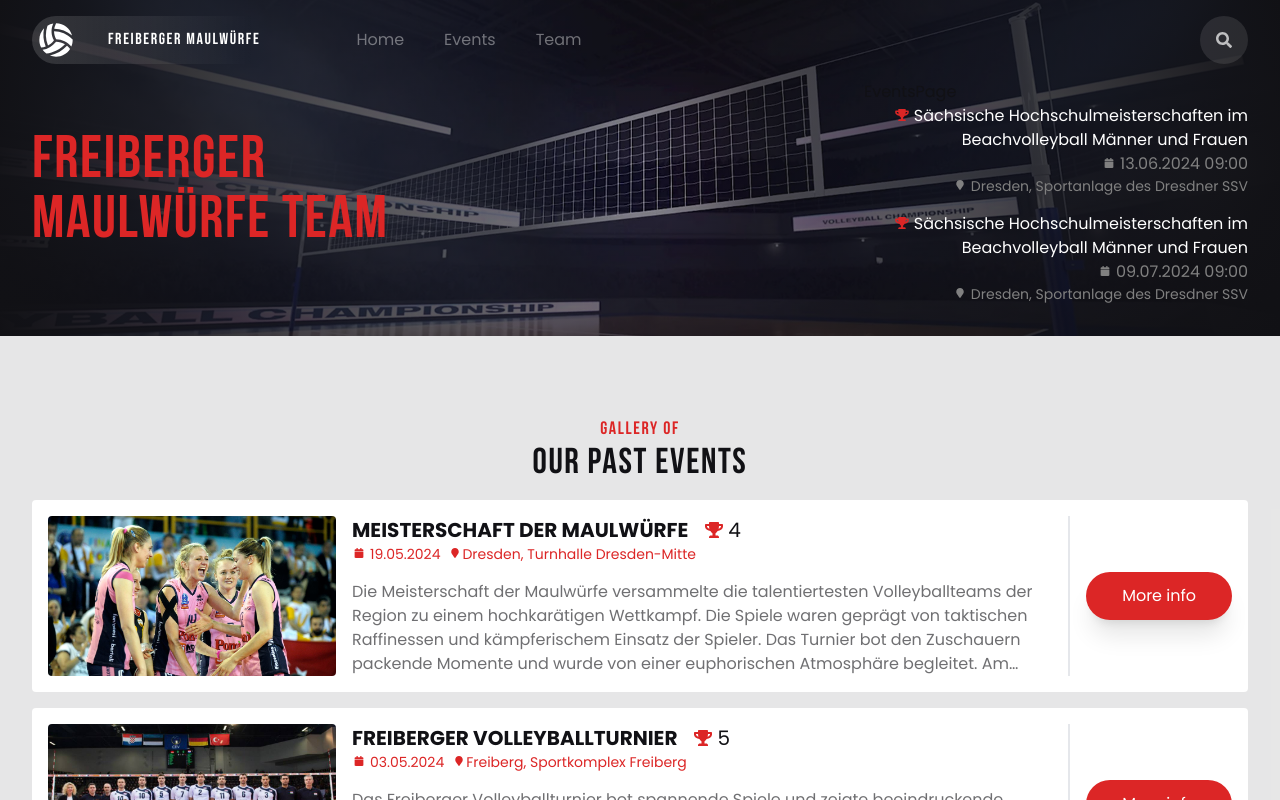
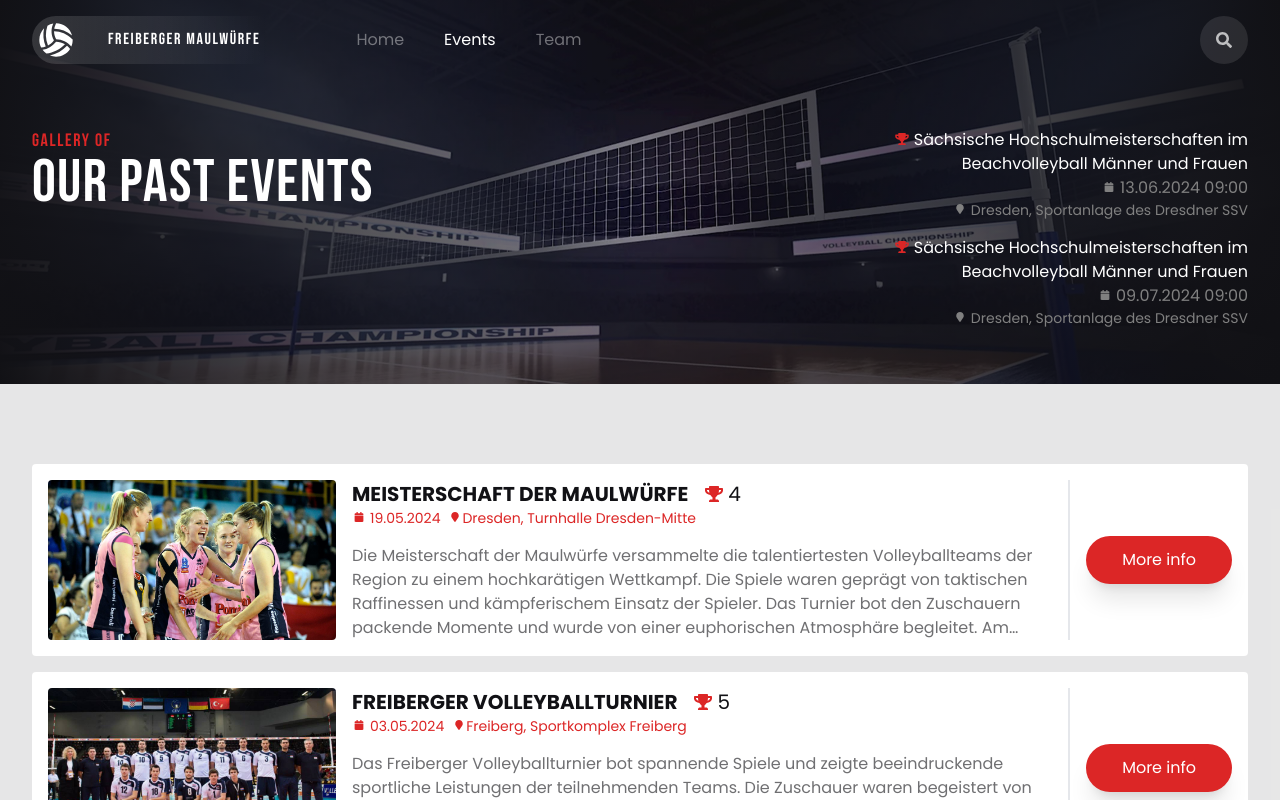
Before and after one commit to KateSerhiienko/volleyball-team-site, a React (Vite) app: page /events in a window 1280 px wide. Shown: the top 800 px of the page. Built offline with nearby package versions, Linux system fonts and the light colour scheme.

Commit message:
refactor: move Hero to MainLayout

```diff
--- a/src/App.jsx
+++ b/src/App.jsx
@@ -199,18 +199,19 @@ const App = () => {
   const router = createBrowserRouter(
     createRoutesFromElements(
       <>
-        <Route path="/" element={<MainLayout />}>
+        <Route
+          path="/"
+          element={<MainLayout upcomingEvents={data.upcomingEvents} />}
+        >
           <Route index element={<HomePage data={data} />} />
           <Route
             path="/events"
-            element={
-              <EventsPage
-                eventsArchive={data.eventsArchive}
-                upcomingEvents={data.upcomingEvents}
-              />
-            }
+            element={<EventsPage eventsArchive={data.eventsArchive} />}
           />
-          <Route path="/team" element={<TeamPage />} />
+          <Route
+            path="/team"
+            element={<TeamPage teamMembers={data.teamMembers} />}
+          />
         </Route>
         <Route path="/*" element={<NotFoundPage />} />
       </>
--- a/src/components/Hero.jsx
+++ b/src/components/Hero.jsx
@@ -4,8 +4,14 @@ import { Link } from 'react-router-dom';
 import heroBg from '../assets/images/hero-bg.webp';
 import player from '../assets/images/hero-player.png';
 import ball from '../assets/images/hero-ball.png';
+import Upcoming from './Upcoming';
 
-const Hero = ({ children }) => {
+const Hero = ({
+  isFullHero = true,
+  title = 'FREIBERGER MAULWÜRFE TEAM',
+  subtitle = 'WELCOME TO',
+  upcomingEvents,
+}) => {
   const offsetX = useMotionValue(0);
   const offsetY = useMotionValue(0);
 
@@ -40,7 +46,7 @@ const Hero = ({ children }) => {
     offsetY.set(0);
   };
 
-  return (
+  return isFullHero ? (
     <section
       className="flex flex-col justify-end relative w-full h-screen min-h-600 overflow-hidden bg-hero-bg bg-cover bg-center"
       style={{
@@ -87,7 +93,7 @@ const Hero = ({ children }) => {
           animate={{ x: 0, opacity: 1 }}
           transition={{ type: 'spring', stiffness: 60, damping: 20 }}
         >
-          {children}
+          <Upcoming upcomingEvents={upcomingEvents} />
         </motion.div>
 
         <motion.div
@@ -110,11 +116,42 @@ const Hero = ({ children }) => {
         </motion.div>
       </div>
     </section>
+  ) : (
+    <section
+      className="w-full h-fit overflow-hidden bg-hero-bg bg-cover bg-center"
+      style={{
+        backgroundImage: `url(${heroBg})`,
+      }}
+    >
+      <div
+        className="w-full h-full"
+        style={{
+          background:
+            'radial-gradient(circle, rgba(17,17,21,0) 0%, rgba(17,17,21,0.6) 20%, rgba(17,17,21,1) 100%)',
+        }}
+      >
+        <div className="flex flex-col-reverse justify-between items-center md:flex-row w-full h-full pt-32 pb-10 external-container">
+          <div className="max-w-sm self-start">
+            <h1 className="mt-10 md:mt-0 mb-4 font-accent tracking-widest font-bold">
+              <p className="text-lg text-red-600">{subtitle}</p>
+              <p className="text-6xl text-white">{title}</p>
+            </h1>
+          </div>
+
+          <div className="max-w-sm self-end">
+            <Upcoming upcomingEvents={upcomingEvents} />
+          </div>
+        </div>
+      </div>
+    </section>
   );
 };
 
 Hero.propTypes = {
-  children: PropTypes.node,
+  isFullHero: PropTypes.bool,
+  subtitle: PropTypes.string,
+  title: PropTypes.string,
+  upcomingEvents: PropTypes.array,
 };
 
 export default Hero;
--- a/src/components/NavMenu.jsx
+++ b/src/components/NavMenu.jsx
@@ -1,29 +1,28 @@
 import { NavLink } from 'react-router-dom';
+
+const links = [
+  { path: '/', label: 'Home' },
+  { path: '/events', label: 'Events' },
+  { path: '/team', label: 'Team' },
+];
 
 const NavMenu = () => {
   return (
-    <>
-      <div className="flex items-center">
+    <div className="flex items-center">
+      {links.map((link) => (
         <NavLink
-          className="mr-10 transition cursor-pointer hover:text-white active:text-red-600"
-          to="/"
+          key={link.path}
+          to={link.path}
+          className={({ isActive }) =>
+            isActive
+              ? 'mr-10 transition cursor-pointer text-white'
+              : 'mr-10 transition cursor-pointer hover:text-white'
+          }
         >
-          Home
+          {link.label}
         </NavLink>
-        <NavLink
-          className="mr-10 transition cursor-pointer hover:text-white active:text-red-600"
-          to="/events"
-        >
-          Events
-        </NavLink>
-        <NavLink
-          className="transition cursor-pointer hover:text-white active:text-red-600"
-          to="/team"
-        >
-          Team
-        </NavLink>
-      </div>
-    </>
+      ))}
+    </div>
   );
 };
 
--- a/src/components/PastEvents.jsx
+++ b/src/components/PastEvents.jsx
@@ -17,10 +17,12 @@ const PastEvents = ({ pastEvents, showAllEvents }) => {
   return (
     <div className="bg-main-dark/10">
       <div className="external-container py-10 sm:py-16 lg:py-20">
-        <h2 className="mb-4 text-center font-accent tracking-widest font-bold">
-          <p className="text-lg text-red-600">Gallery of</p>
-          <p className="text-4xl">our past events</p>
-        </h2>
+        {!showAllEvents && (
+          <h2 className="mb-4 text-center font-accent tracking-widest font-bold">
+            <p className="text-lg text-red-600">Gallery of</p>
+            <p className="text-4xl">our past events</p>
+          </h2>
+        )}
         <div className="mb-10">
           {eventsToShow.slice(0, visibleCount).map((event, index) => (
             <EventCard key={index} event={event} />
--- a/src/components/ShortHero.jsx
+++ /dev/null
@@ -1,45 +0,0 @@
-import heroBg from '../assets/images/hero-bg.webp';
-import { motion } from 'framer-motion';
-
-const ShortHero = ({ children }) => {
-  return (
-    <section
-      className="flex flex-col justify-end relative w-full h-fit overflow-hidden bg-hero-bg bg-cover bg-center"
-      style={{
-        backgroundImage: `url(${heroBg})`,
-      }}
-    >
-      <div
-        className="w-full h-full"
-        style={{
-          background:
-            'radial-gradient(circle, rgba(17,17,21,0) 0%, rgba(17,17,21,0.6) 20%, rgba(17,17,21,1) 100%)',
-        }}
-      >
-        <div className="z-10 flex justify-between items-center w-full h-full pt-20 pb-4 external-container">
-          <motion.div
-            className="max-w-sm"
-            initial={{ x: '-15vw', opacity: 0 }}
-            animate={{ x: 0, opacity: 1 }}
-            transition={{ type: 'spring', stiffness: 60, damping: 20 }}
-          >
-            <h1 className="hidden md:block mb-4 font-accent tracking-widest font-bold">
-              <p className="text-6xl text-red-600">FREIBERGER MAULWÜRFE TEAM</p>
-            </h1>
-          </motion.div>
-
-          <motion.div
-            className="max-w-sm"
-            initial={{ x: '15vw', opacity: 0 }}
-            animate={{ x: 0, opacity: 1 }}
-            transition={{ type: 'spring', stiffness: 60, damping: 20 }}
-          >
-            {children}
-          </motion.div>
-        </div>
-      </div>
-    </section>
-  );
-};
-
-export default ShortHero;
--- a/src/layouts/MainLayout.jsx
+++ b/src/layouts/MainLayout.jsx
@@ -1,13 +1,31 @@
 import { Outlet, useLocation } from 'react-router-dom';
-import { useEffect } from 'react';
+import { useEffect, useMemo } from 'react';
+import PropTypes from 'prop-types';
 import Navbar from '../components/Navbar.jsx';
 import Footer from '../components/Footer.jsx';
+import Hero from '../components/Hero.jsx';
 
-const MainLayout = () => {
+const MainLayout = ({ upcomingEvents }) => {
   const { pathname } = useLocation();
 
   useEffect(() => {
     window.scrollTo(0, 0);
+  }, [pathname]);
+
+  const getHeroProps = useMemo(() => {
+    if (pathname === '/events') {
+      return {
+        isFullHero: false,
+        subtitle: 'Gallery of',
+        title: 'our past events',
+      };
+    } else if (pathname === '/team') {
+      return {
+        isFullHero: false,
+        subtitle: 'Get to know',
+        title: 'our team',
+      };
+    }
   }, [pathname]);
 
   return (
@@ -17,6 +35,7 @@ const MainLayout = () => {
       </header>
 
       <main>
+        <Hero {...getHeroProps} upcomingEvents={upcomingEvents} />
         <Outlet />
       </main>
 
@@ -27,4 +46,8 @@ const MainLayout = () => {
   );
 };
 
+MainLayout.propTypes = {
+  upcomingEvents: PropTypes.object.isRequired,
+};
+
 export default MainLayout;
--- a/src/pages/EventsPage.jsx
+++ b/src/pages/EventsPage.jsx
@@ -1,17 +1,28 @@
-import Upcoming from '../components/Upcoming';
-import ShortHero from '../components/ShortHero';
 import PastEvents from '../components/PastEvents';
+import PropTypes from 'prop-types';
 
-const EventsPage = ({ eventsArchive, upcomingEvents }) => {
+const EventsPage = ({ eventsArchive }) => {
   return (
-    <div>
-      <ShortHero>
-        EventsPage
-        <Upcoming upcomingEvents={upcomingEvents} />
-      </ShortHero>
+    <>
       <PastEvents showAllEvents={true} pastEvents={eventsArchive} />
-    </div>
+    </>
   );
 };
 
+EventsPage.propTypes = {
+  showAllEvents: PropTypes.bool,
+  eventsArchive: PropTypes.arrayOf(
+    PropTypes.shape({
+      date: PropTypes.string.isRequired,
+      title: PropTypes.string.isRequired,
+      description: PropTypes.string,
+      place: PropTypes.string,
+      placeInTheTournament: PropTypes.number,
+      amountOfPhotos: PropTypes.number.isRequired,
+      coverPhoto: PropTypes.number,
+      photosFormat: PropTypes.string.isRequired,
+    })
+  ).isRequired,
+};
+
 export default EventsPage;
--- a/src/pages/HomePage.jsx
+++ b/src/pages/HomePage.jsx
@@ -1,5 +1,4 @@
-import Upcoming from '../components/Upcoming';
-import Hero from '../components/Hero';
+import PropTypes from 'prop-types';
 import LastEvent from '../components/LastEvent';
 import PastEvents from '../components/PastEvents';
 import Team from '../components/Team';
@@ -7,9 +6,6 @@ import Team from '../components/Team';
 const HomePage = ({ data }) => {
   return (
     <>
-      <Hero>
-        <Upcoming upcomingEvents={data.upcomingEvents} />
-      </Hero>
       <LastEvent
         lastEvent={data.eventsArchive[data.eventsArchive.length - 1]}
       />
@@ -19,4 +15,8 @@ const HomePage = ({ data }) => {
   );
 };
 
+HomePage.propTypes = {
+  data: PropTypes.object.isRequired,
+};
+
 export default HomePage;
--- a/src/pages/TeamPage.jsx
+++ b/src/pages/TeamPage.jsx
@@ -1,7 +1,11 @@
-import React from 'react';
+import PropTypes from 'prop-types';
 
-const TeamPage = () => {
-  return <div>TeamPage</div>;
+const TeamPage = ({ teamMembers }) => {
+  <></>;
+};
+
+TeamPage.propTypes = {
+  teamMembers: PropTypes.object.isRequired,
 };
 
 export default TeamPage;
```
